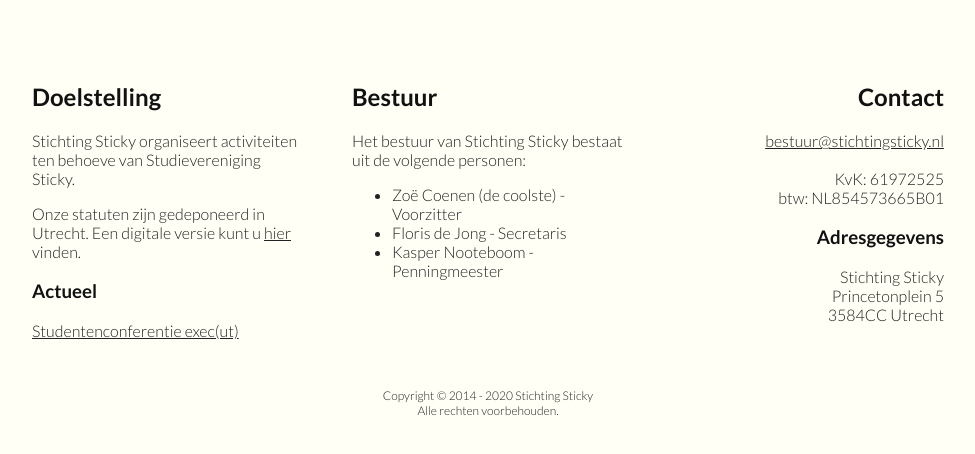
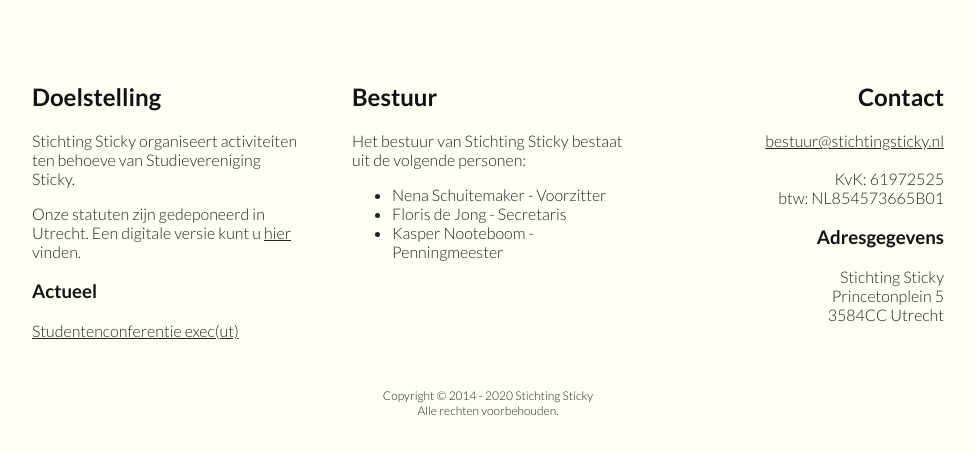
Before and after one commit to zoebxl/stichtingsticky, a plain HTML site: page index.html in a window 1280 px wide. Shown: the part 144-598 px from the top of the page, without its empty margins (160-1135 px from the left). Drawn offline with Linux system fonts and the light colour scheme.

Commit message:
Update index.html

```diff
--- a/index.html
+++ b/index.html
@@ -30,7 +30,7 @@
 				<h2>Bestuur</h2>
 				<p>Het bestuur van Stichting Sticky bestaat uit de volgende personen:</p>
 				<ul>
-					<li>Zoë Coenen (de coolste) - Voorzitter</li>
+					<li>Nena Schuitemaker - Voorzitter</li>
 					<li>Floris de Jong - Secretaris</li>
 					<li>Kasper Nooteboom - Penningmeester</li>
 
```
